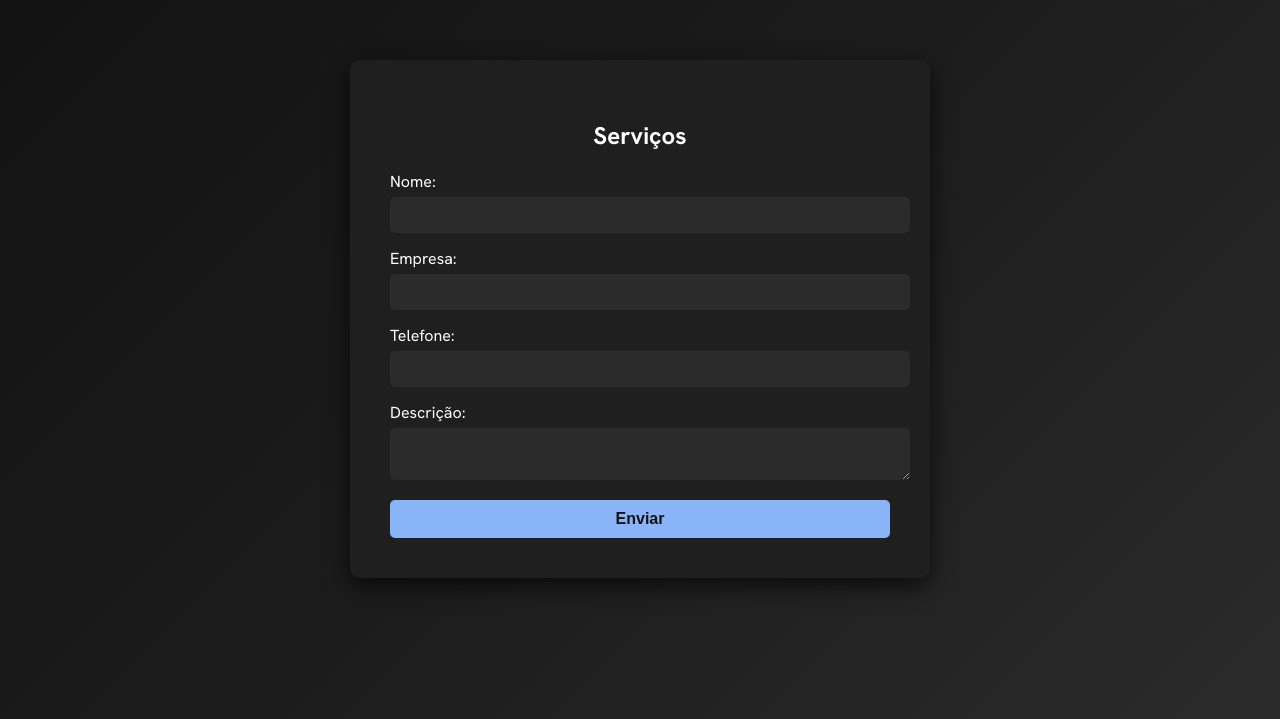
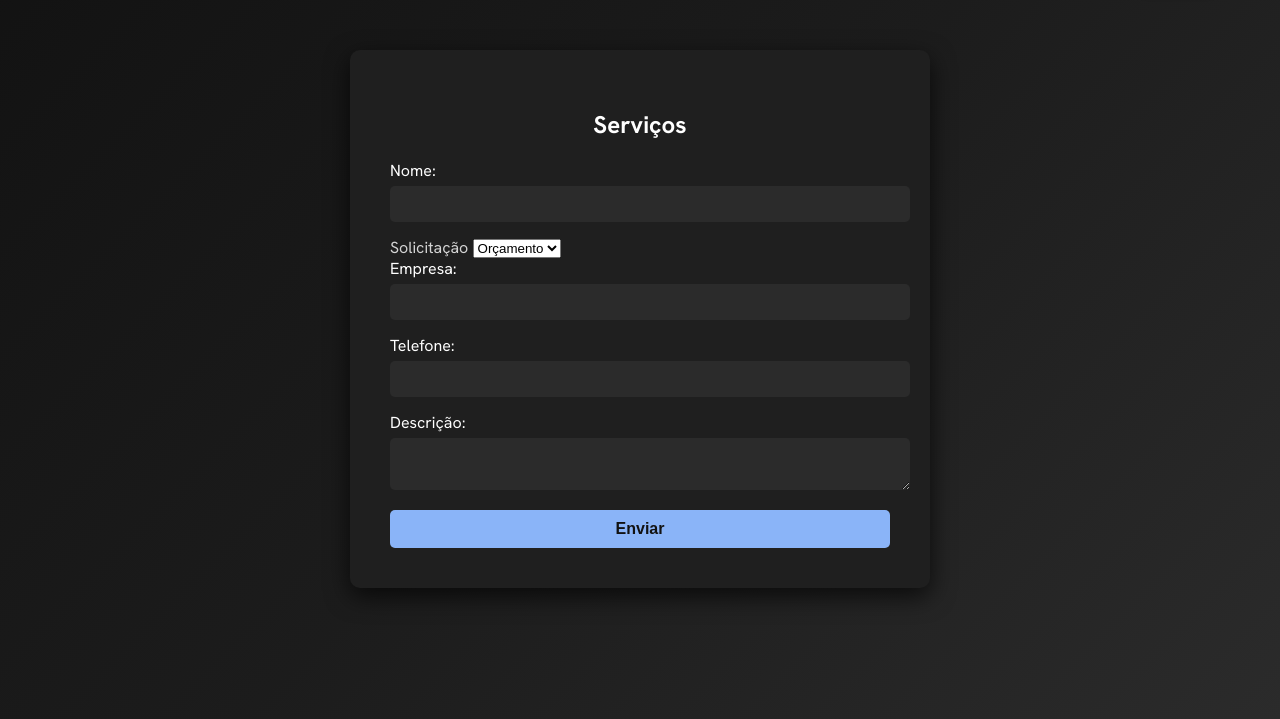
Before and after one commit to Ale-ara/kaka, a plain HTML site: page form.html in a window 1280 px wide. Shown: the part 81-800 px from the top of the page. Drawn offline with Linux system fonts and the light colour scheme.

Commit message:
Update form.html

```diff
--- a/form.html
+++ b/form.html
@@ -183,6 +183,12 @@
             <input type="text" id="nome" name="nome" required>
         </div>
 
+         <label for="prefeito">Solicitação</label>
+            <select id="prefeito" name="prefeito" required>
+                <option value="Orçamento">Orçamento</option>
+                <option value="Serviço">Serviço</option>
+            </select>
+
         <div class="form-group">
             <label for="empresa">Empresa:</label>
             <input type="text" id="empresa" name="empresa" required>
```
